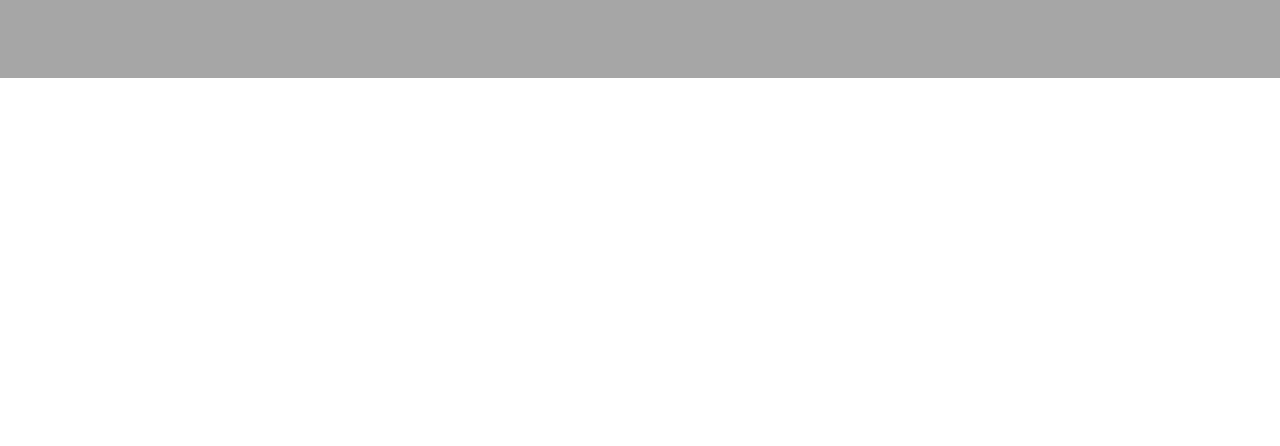
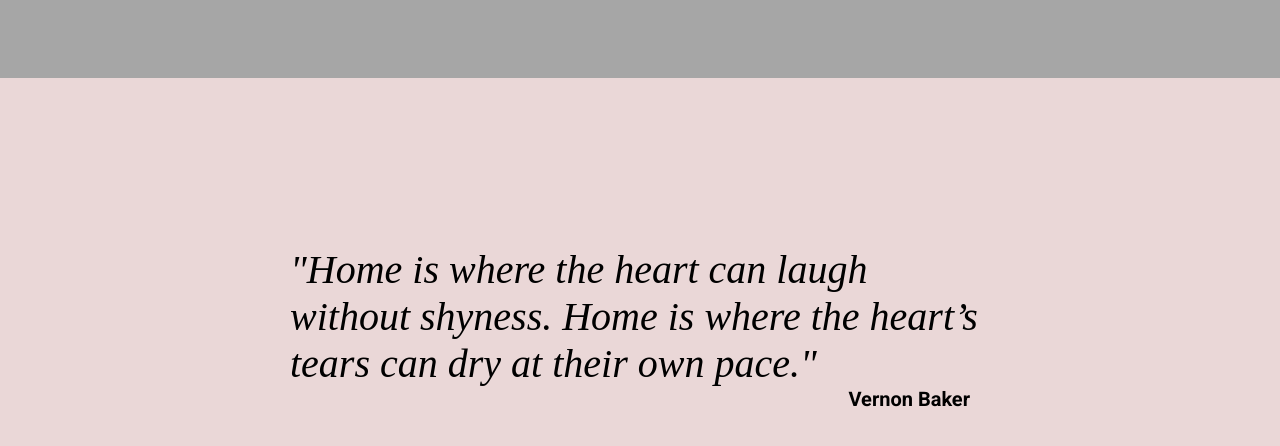
Before and after one commit to Rez0ne/Landing-Page-Tutorial, a plain HTML site: page index.html in a window 1280 px wide. Shown: the part 1022-1468 px from the top of the page. Before the commit the page ends 1100 px from the top, so only its background shows below. Drawn offline with Linux system fonts and the light colour scheme.

Commit message:
finish section 3, quote about home

```diff
--- a/index.html
+++ b/index.html
@@ -56,10 +56,15 @@
       <div class="subtext-2">Villa in Colombare, Sirmione 1,900,000 €</div>
     </div>
   </div>
+</div>
 
 <!-- PART 3 BELOW -->
 
 <div class="section-3">
+  <div>
+    <p class="quote">"Home is where the heart can laugh without shyness. Home is where the heart’s tears can dry at their own pace."</p>
+    <p class="author">Vernon Baker</p>
+  </div>
 
 
 </div>
--- a/style.css
+++ b/style.css
@@ -81,8 +81,6 @@ button {
 
 /* PART 2 BELOW */
 
-
-
 .top-10 {
   Display: flex;
   justify-content: center;
@@ -92,8 +90,6 @@ button {
   font-weight: 700;
   padding-top: 55px;
   padding-bottom: 45px;
-
-
 }
 
 .section-2 {
@@ -108,7 +104,6 @@ button {
   text-align: center;
   padding: 0;
   margin: 0;
-
 }
 
 .S2pics {
@@ -123,5 +118,35 @@ button {
   max-width: 290px;
   color: #000000;
   padding-top: 20px;
+}
 
+/* PART 3 BELOW */
+
+.section-3 {
+  height: 500px;
+  background-color: rgb(234, 215, 215);
+  margin: 0;
+  padding: 0;
+  Display: flex;
+  flex-direction: column;
+  justify-content: center;
+  align-items: center;
 }
+
+.quote {
+  font-size: 40px;
+  font-style: italic;
+  font-family: "Times New Roman";
+  max-width: 700px;
+
+  display: flex;
+}
+
+.author {
+  font-size: 20px;
+  font-weight: 700;
+
+  display: flex;
+  justify-content: flex-end;
+  padding-right: 20px;
+}
```
Lines whose indentation alone changed are shown as unchanged.
